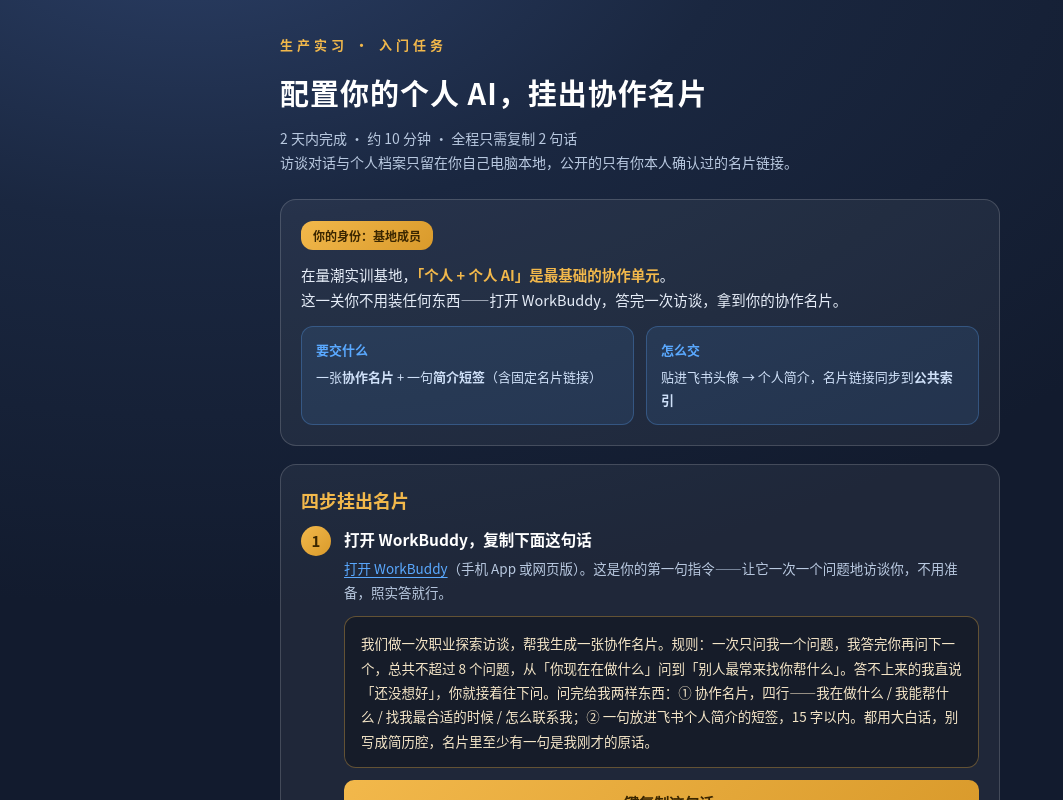
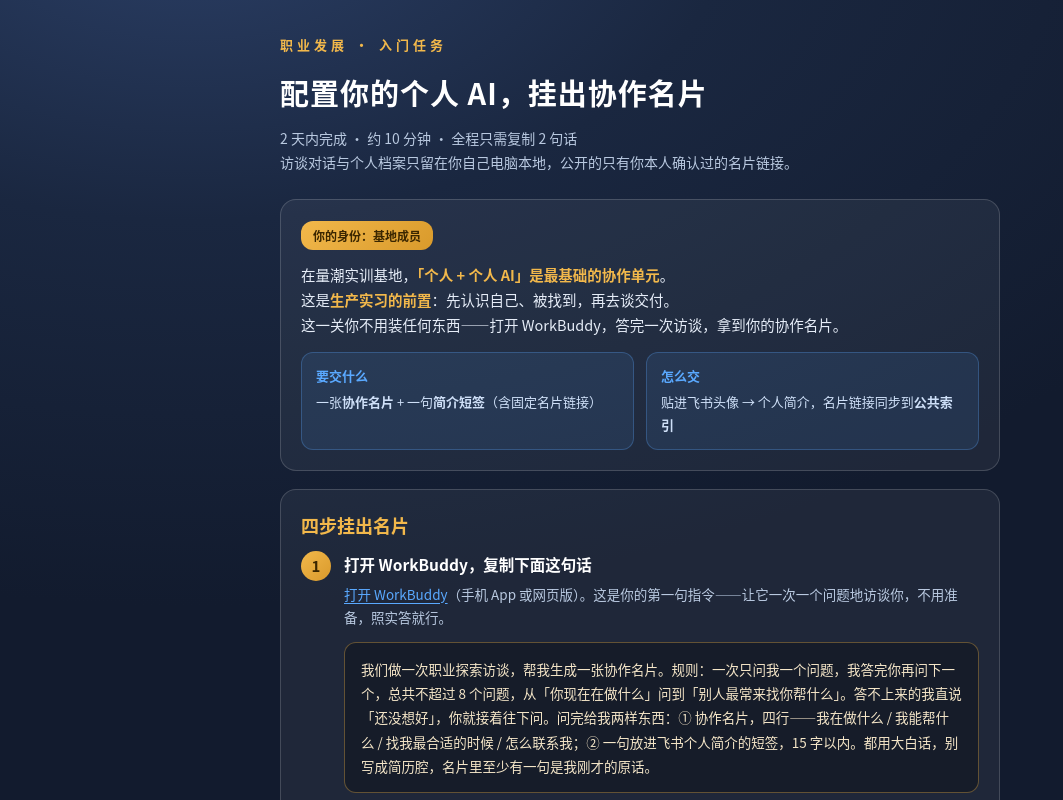
Before and after one commit to quanttide/quanttide-profile-of-course-development, a plain HTML site: page career-development/hello-world.html in a window 1280 px wide. Shown: the top 800 px of the page, without its empty margins (0-1063 px from the left). Drawn offline with Linux system fonts and the light colour scheme.

Commit message:
refactor(career-development): 入门任务从生产实习迁出——职业发展是生产实习的前置（论文写作教学 vs 毕业论文），新课程目录含 README 占位

```diff
--- a/production-internship/hello-world.html
+++ b/career-development/hello-world.html
@@ -79,7 +79,7 @@
 <body>
 <div class="wrap">
 
-  <div class="kicker">生产实习 · 入门任务</div>
+  <div class="kicker">职业发展 · 入门任务</div>
   <h1>配置你的个人 AI，挂出协作名片</h1>
   <p class="sub">2 天内完成 · 约 10 分钟 · 全程只需复制 2 句话<br>
   访谈对话与个人档案只留在你自己电脑本地，公开的只有你本人确认过的名片链接。</p>
@@ -87,7 +87,7 @@
   <div class="card">
     <span class="role">你的身份：基地成员</span>
     <p class="lead">在量潮实训基地，<b>「个人 + 个人 AI」是最基础的协作单元</b>。<br>
-    这一关你不用装任何东西——打开 WorkBuddy，答完一次访谈，拿到你的协作名片。</p>
+    这是<b>生产实习的前置</b>：先认识自己、被找到，再去谈交付。<br>这一关你不用装任何东西——打开 WorkBuddy，答完一次访谈，拿到你的协作名片。</p>
     <div class="scene">
       <div class="pop"><div class="t">要交什么</div>一张<b>协作名片</b> + 一句<b>简介短签</b>（含固定名片链接）</div>
       <div class="pop"><div class="t">怎么交</div>贴进飞书头像 → 个人简介，名片链接同步到<b>公共索引</b></div>
@@ -151,7 +151,7 @@
     </div>
   </div>
 
-  <div class="foot">生产实习 · 入门任务<br>个人 + 个人 AI，是基地最基础的协作单元</div>
+  <div class="foot">职业发展 · 入门任务<br>个人 + 个人 AI，是基地最基础的协作单元</div>
 </div>
 
 <script>
```
Also changed, not shown: 2 other files.
